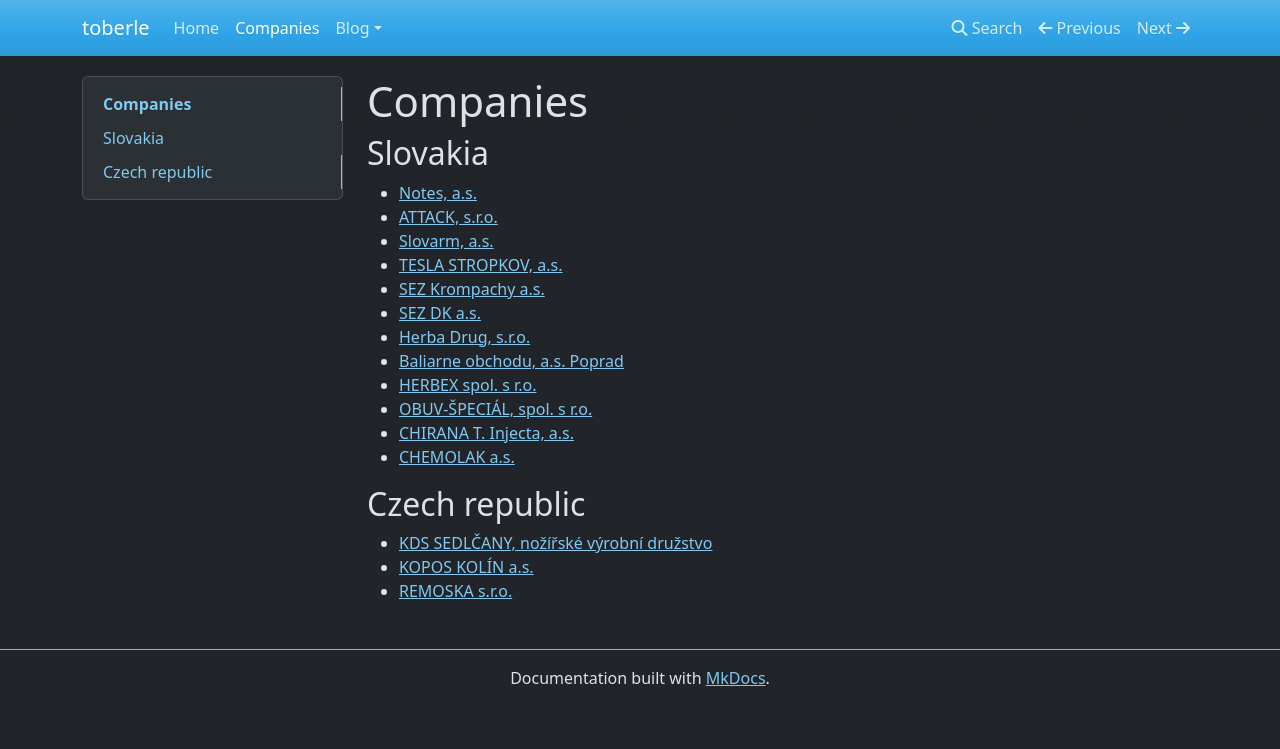
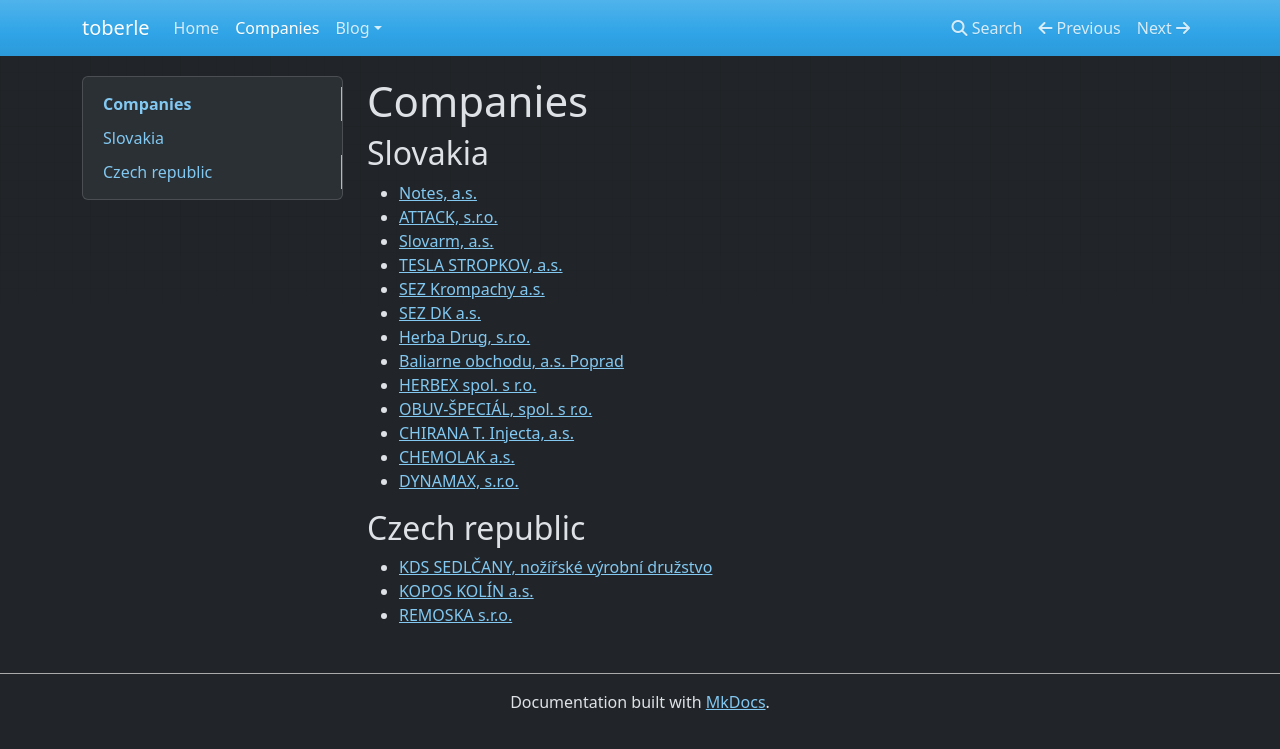
Before and after one commit to toberle/toberle.github.io, an MkDocs documentation site: the page built from docs/companies.md, in a window 1280 px wide. Shown: the top 749 px of the page. Built offline with MkDocs 1.6.1, drawn with Linux system fonts in a browser that asks for light colours; nearby versions of some CDN libraries.

Commit message:
company link added

```diff
--- a/docs/companies.md
+++ b/docs/companies.md
@@ -14,6 +14,7 @@
 - [OBUV-ŠPECIÁL, spol. s r.o.](https://bosp.sk/)
 - [CHIRANA T. Injecta, a.s.](https://www.t-injecta.sk/)
 - [CHEMOLAK a.s.](https://www.chemolak.sk/)
+- [DYNAMAX, s.r.o.](https://www.dynamaxoil.com/)
 
 
 ## Czech republic
```
